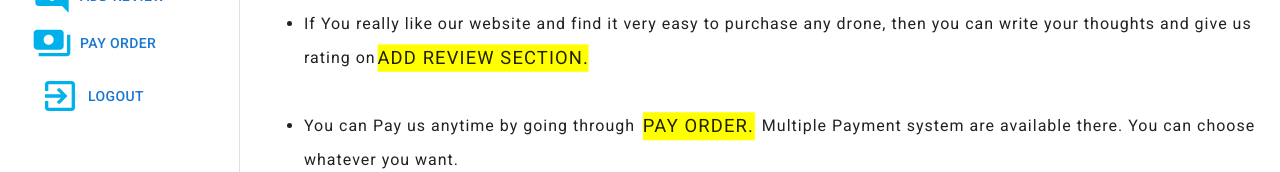
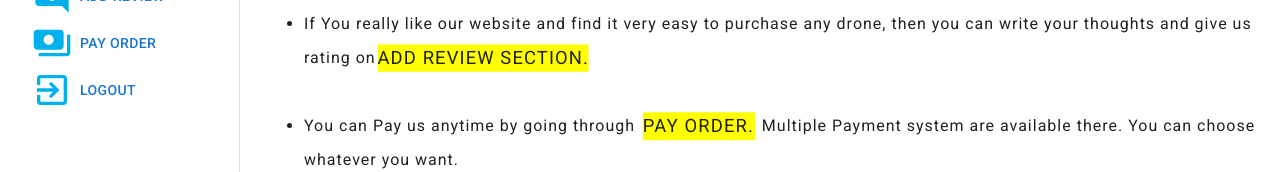
Before and after one commit to Shipu8644/squa-drone-client, a React (Create React App) app: page /dashboard in a window 1280 px wide. Shown: the part 247-419 px from the top of the page. Built offline with nearby package versions, Linux system fonts and the light colour scheme; no server answers; sample sign-in values are in the browser's storage.

Commit message:
logout dashboard route fix

```diff
--- a/src/pages/Dashboard/Dashboard/Dashboard.js
+++ b/src/pages/Dashboard/Dashboard/Dashboard.js
@@ -132,10 +132,10 @@ function Dashboard(props) {
                     <br />
                 </Box>}
 
-                <Button onClick={logout} style={{ textDecoration: 'none' }}  >
+                <NavLink onClick={logout} to='/' style={{ textDecoration: 'none' }}  >
                     <ExitToAppIcon sx={{ fontSize: '40px', color: '#01b1ec' }}></ExitToAppIcon>
-                    <Button sx={{}} variant="text"> Logout</Button>
-                </Button>
+                    <Button sx={{ mt: -4 }} variant="text"> Logout</Button>
+                </NavLink>
             </Box>
 
 
```
